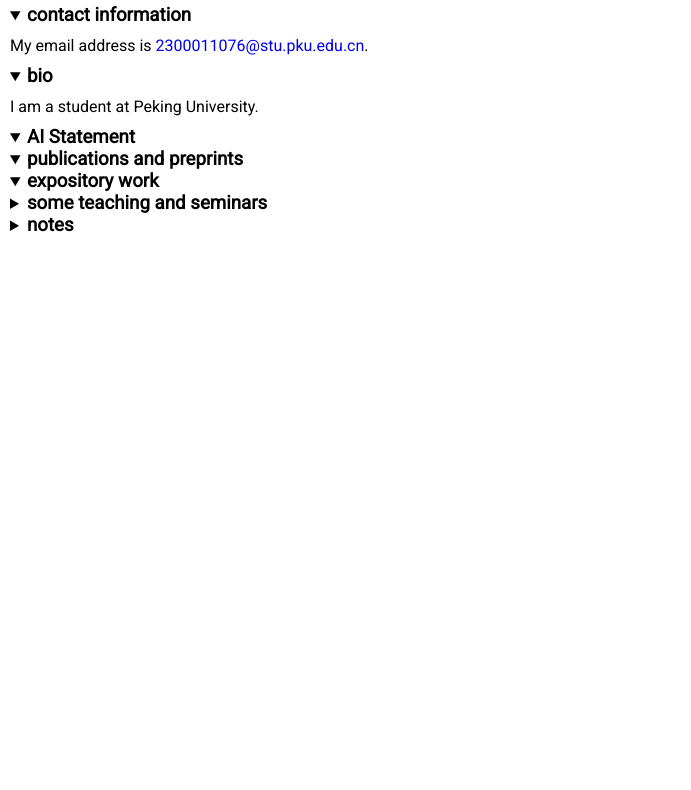
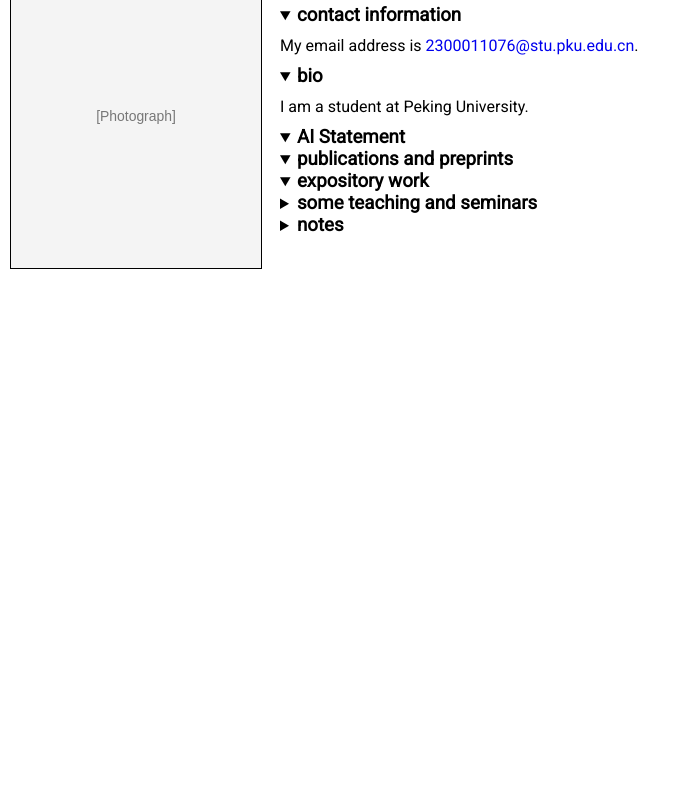
Before and after one commit to zjy-shalliusethisname/zjy-shalliusethisname.github.io, a plain HTML site: page index.html in a window 1280 px wide. Shown: the part 64-854 px from the top of the page, without its empty margins (0-691 px from the left). Before the commit the page ends 800 px from the top, so only its background shows below. Drawn offline with Linux system fonts and the light colour scheme.

Commit message:
Add files via upload

```diff
--- a/index.html
+++ b/index.html
@@ -5,12 +5,14 @@
   <meta name="viewport" content="width=device-width, initial-scale=1">
   <meta name="description" content="Junyang Zhao, a student at Peking University.">
   <link rel="stylesheet" href="style.css">
-  <style>
-    html, body { height: auto; }
-  </style>
   <title>Junyang Zhao</title>
 </head>
 <body>
+  <div id="left">
+    <img src="assets/portrait-placeholder.svg" alt="Photograph placeholder" width="250" height="301">
+  </div>
+  <div id="right"></div>
+
   <h2>Junyang Zhao</h2>
 
   <details open>
```
